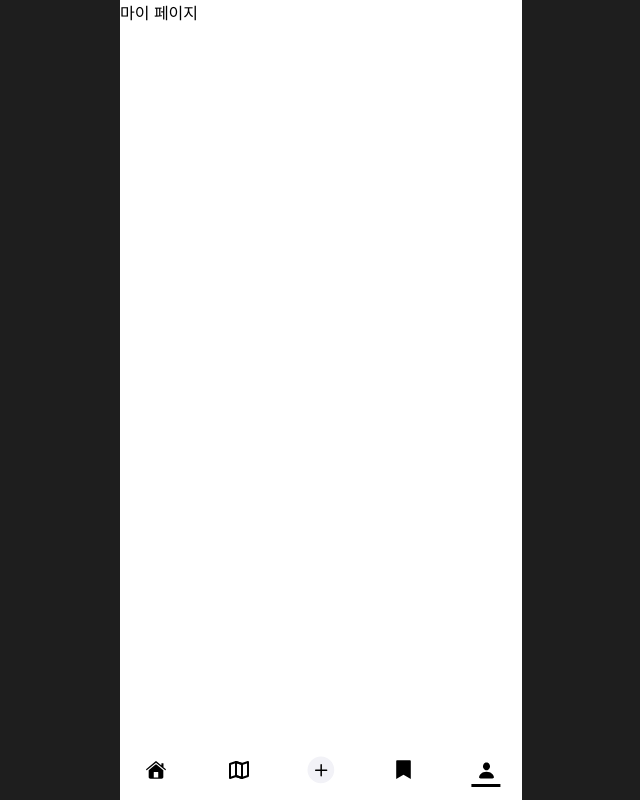
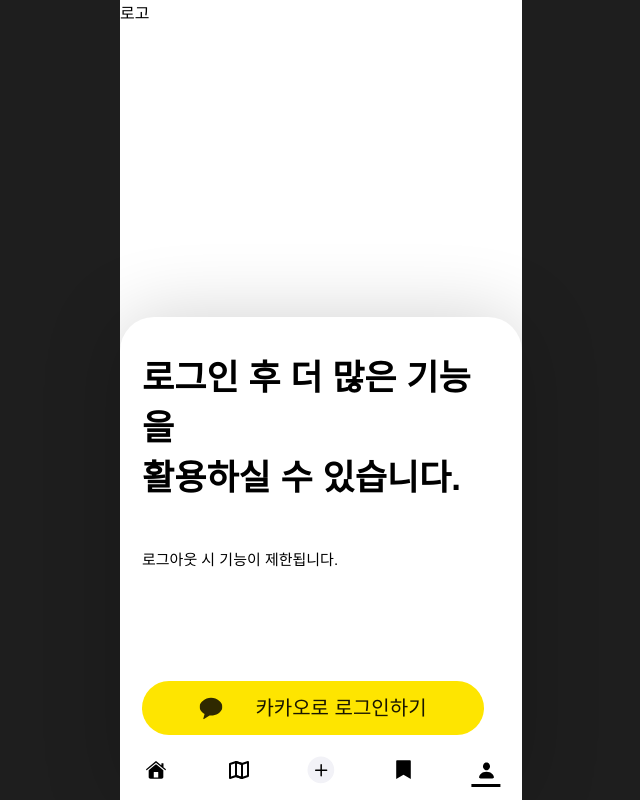
Before and after one commit to befooguide/FE, a Next.js app: page /mypage in a window 1280 px wide. Shown: the whole page, without its empty margins (319-959 px from the left). Built offline with nearby package versions, Linux system fonts and the light colour scheme.

Commit message:
feat: feat Login ui

```diff
--- /dev/null
+++ b/src/app/mypage/components/LoginModal.tsx
@@ -0,0 +1,54 @@
+"use client"
+
+import React from "react"
+import styled from "styled-components"
+import Button from "@/components/Button"
+import CustomColumn from "@/components/CustomColumn"
+
+export default function LoginModal() {
+
+  return(
+    <Container>
+      <CustomColumn $gap="2.81rem" $alignitems="flex-start" $margin="0 0 4rem 0">
+        <Title>로그인 후 더 많은 기능을 <br/> 활용하실 수 있습니다.</Title>
+        <SubTitle>로그아웃 시 기능이 제한됩니다.</SubTitle>
+      </CustomColumn>
+      <Button text="카카오로 로그인하기" backgroundColor="#FEE500" color="#191600" icon="/icons/kakao.svg"/>
+    </Container>
+  )
+
+}
+
+
+
+const Container = styled.div`
+  display: flex;
+  position: fixed;
+  bottom: 0;
+  width: 25.125rem;
+  height: 30.1875rem;
+  padding: 2.25rem 2.75rem 19.75rem 1.375rem;
+  flex-direction: column;
+  align-items: flex-start;
+  gap: 2.8125rem;
+  flex-shrink: 0;
+  border-radius: 2.125rem;
+  background: #FFF;
+  box-shadow: 0px 4px 80px 0px rgba(0, 0, 0, 0.20);
+`
+
+const Title = styled.div`
+  color: #000;
+  font-size: 2.1875rem;
+  font-style: normal;
+  font-weight: 600;
+  line-height: 3.125rem;
+`
+
+const SubTitle = styled.div`
+  color: #000;
+  font-size: 0.9375rem;
+  font-style: normal;
+  font-weight: 400;
+  line-height: 1.5rem;
+`
--- a/src/app/mypage/page.tsx
+++ b/src/app/mypage/page.tsx
@@ -2,13 +2,16 @@
 "use client"
 
 import React from "react";
+import styled from "styled-components";
 import NavBar from "@/components/Navbar";
+import LoginModal from "./components/LoginModal";
 
 
 export default function MyPage() {
   return (
     <div>
-      마이 페이지
+      로고
+      <LoginModal />
       <NavBar />
     </div>
   )
--- a/src/components/Button.tsx
+++ b/src/components/Button.tsx
@@ -7,11 +7,13 @@
   text: string;
   color?: string;
   backgroundColor?: string;
+  icon?: string;
 }
 
-const Button: React.FC<ButtonProps> = ({ text, color, backgroundColor }) => {
+const Button: React.FC<ButtonProps> = ({ text, color, backgroundColor, icon }) => {
   return (
     <ButtonContainer backgroundColor={backgroundColor}>
+      {icon && <Icon src={icon} alt="icon" />}
       <Text color={color}>{text}</Text>
     </ButtonContainer>
   );
@@ -41,3 +43,9 @@
   font-weight: 500;
   line-height: 1.5rem;
 `;
+
+const Icon = styled.img`
+  width: 1.5rem;
+  height: 1.5rem;
+  margin-right: 0.75rem;
+`;
```
Also changed, not shown: public/icons/kakao.svg (added).
